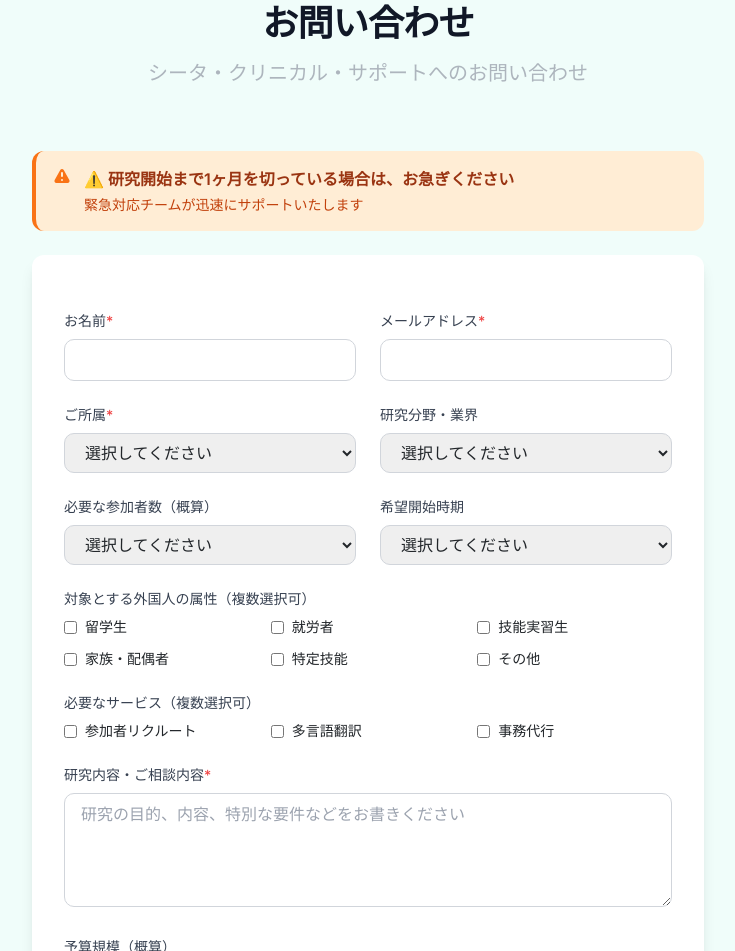
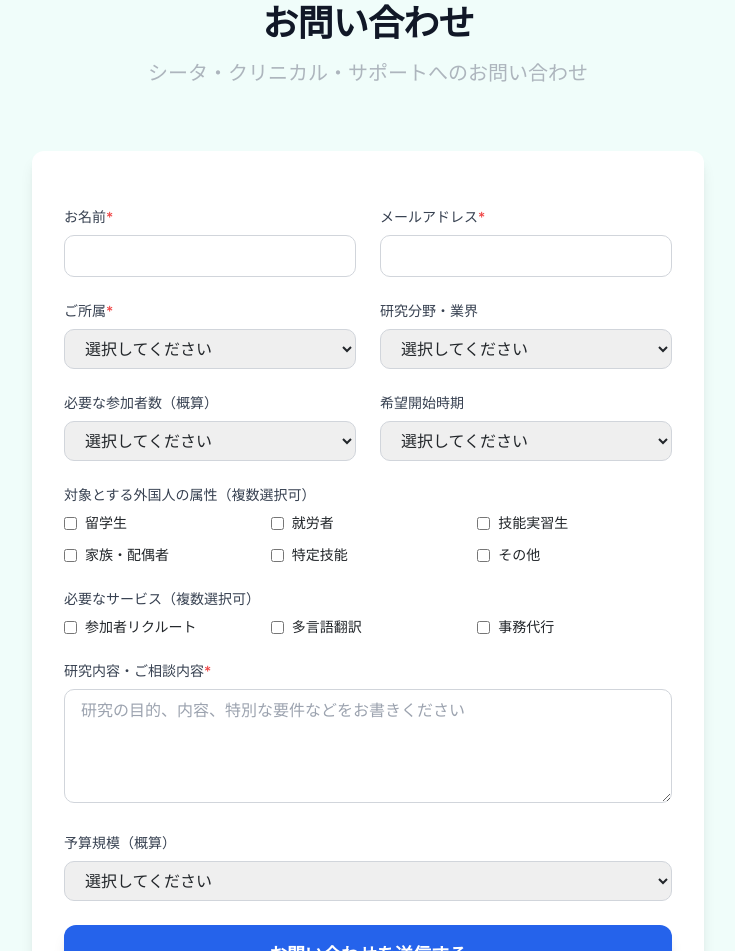
Before and after one commit to kylenorthernscript/scholar-support-ai-bridge-astro, an Astro site: page / in a window 1280 px wide. Shown: the part 5959-6910 px from the top of the page, without its empty margins (272-1007 px from the left). Built offline with nearby package versions, Linux system fonts and the light colour scheme; Astro itself is replaced by a stand-in of ours.

Commit message:
Remove urgent notice from contact section

```diff
--- a/src/components/ContactSection.astro
+++ b/src/components/ContactSection.astro
@@ -14,23 +14,6 @@
     </div>
 
     <div class="max-w-2xl mx-auto">
-      <div class="bg-orange-100 border-l-4 border-orange-500 p-4 rounded-lg mb-6">
-        <div class="flex">
-          <div class="flex-shrink-0">
-            <svg class="h-5 w-5 text-orange-500" viewBox="0 0 20 20" fill="currentColor">
-              <path fill-rule="evenodd" d="M8.257 3.099c.765-1.36 2.722-1.36 3.486 0l5.58 9.92c.75 1.334-.213 2.98-1.742 2.98H4.42c-1.53 0-2.493-1.646-1.743-2.98l5.58-9.92zM11 13a1 1 0 11-2 0 1 1 0 012 0zm-1-8a1 1 0 00-1 1v3a1 1 0 002 0V6a1 1 0 00-1-1z" clip-rule="evenodd" />
-            </svg>
-          </div>
-          <div class="ml-3">
-            <p class="text-orange-800 font-semibold">
-              ⚠️ 研究開始まで1ヶ月を切っている場合は、お急ぎください
-            </p>
-            <p class="text-orange-700 text-sm mt-1">
-              緊急対応チームが迅速にサポートいたします
-            </p>
-          </div>
-        </div>
-      </div>
 
       <div class="bg-white p-8 rounded-lg shadow-lg">
         <form
```
